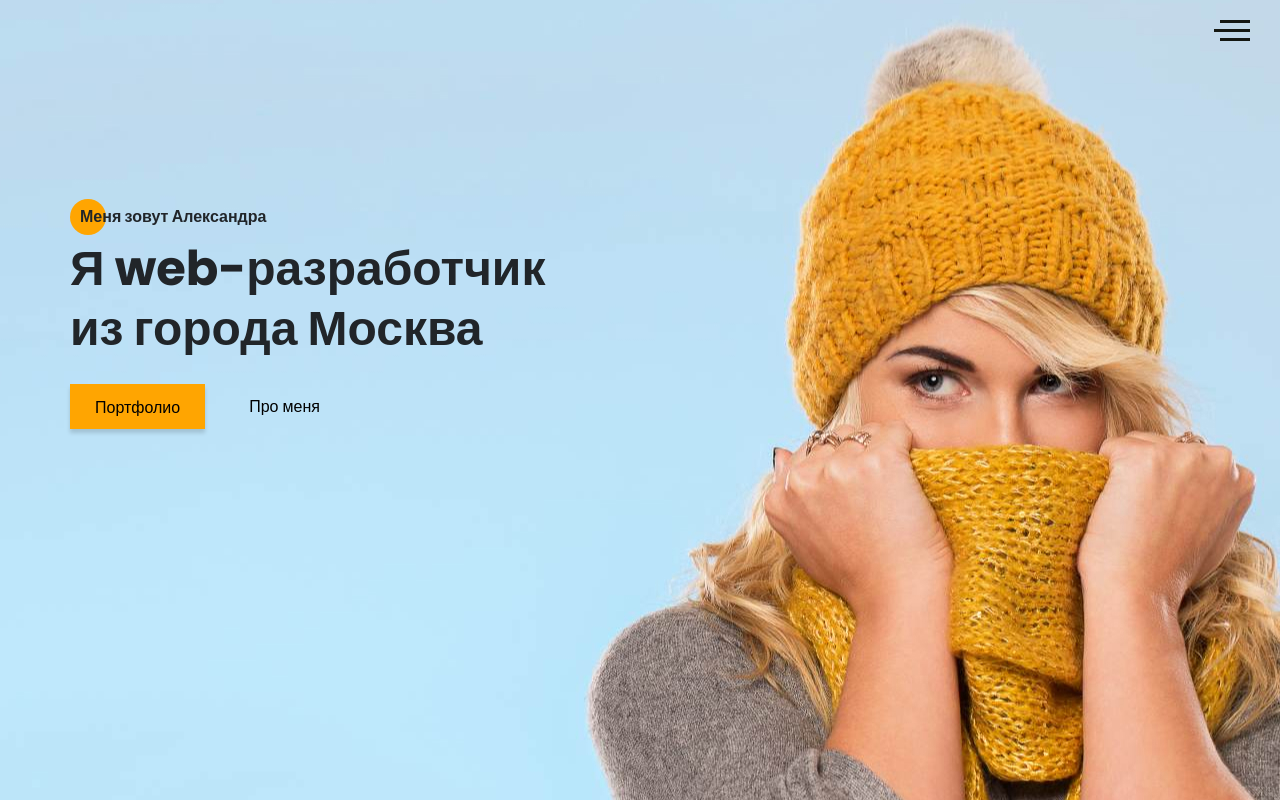
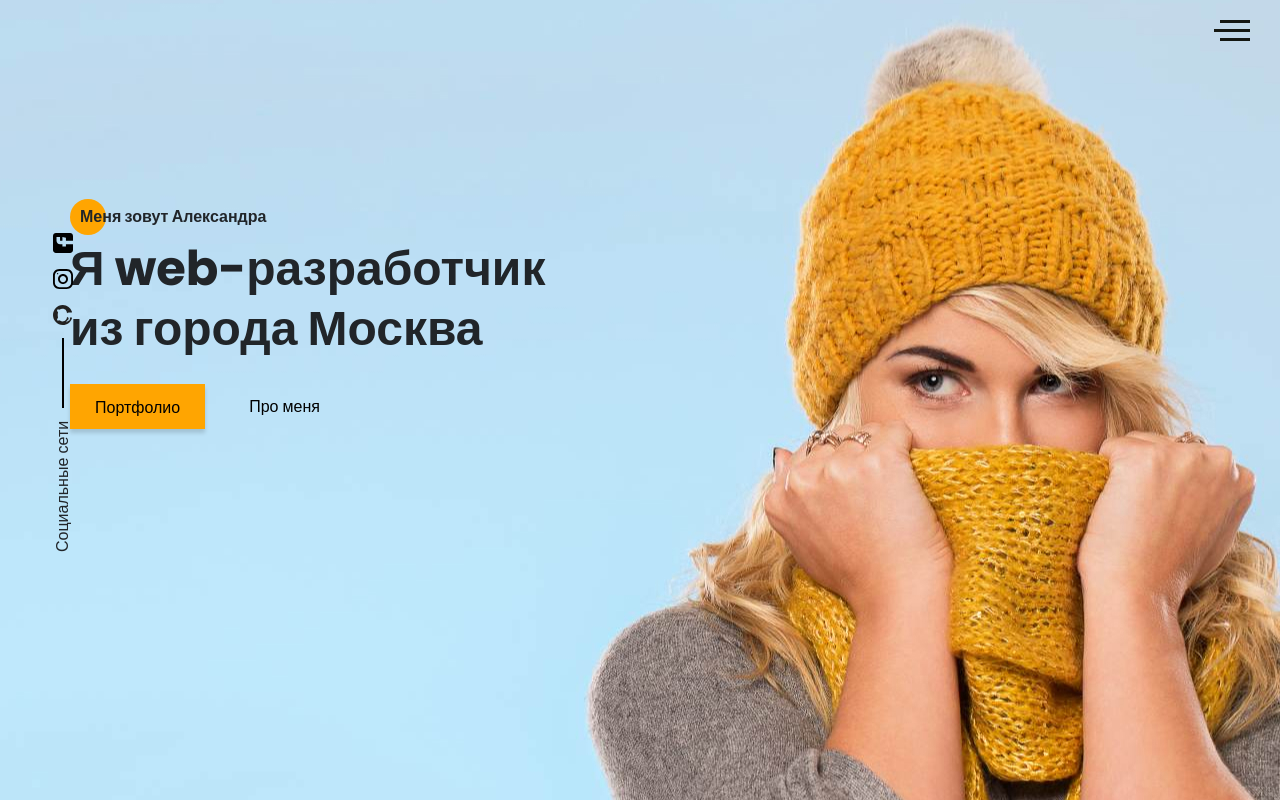
Before and after one commit to infonaut2016/aboutMe, a website: page src/index.html in a window 1280 px wide. Drawn offline with nearby package versions, Linux system fonts and the light colour scheme; files that its build step writes are made by us from their sources; files whose address does not match are found by name.

Commit message:
C-7 social nets added

```diff
--- a/src/index.html
+++ b/src/index.html
@@ -44,6 +44,13 @@
 	<link rel="stylesheet" href="css/style.min.css">
 </head>
 <body>
+    <aside class="sidepanel">
+        <a href="#" class="sidepanel__link"><img src="icons/social/facebook.svg" alt="facebook"></a>
+        <a href="#" class="sidepanel__link"><img src="icons/social/instagram.svg" alt="instagrm"></a>
+        <a href="#" class="sidepanel__link"><img src="icons/social/github.svg" alt="github"></a>
+        <div class="sidepanel__divider"></div>
+        <div class="sidepanel__text"><span>Социальные сети</span></div>
+    </aside>
 	<section class="promo">
 		<div class="hamburger">
 			<span></span>
--- /dev/null
+++ b/src/sass/blocks/_sidepanel.scss
@@ -0,0 +1,26 @@
+.sidepanel {
+    position: fixed;
+    top: 230px;
+    left: 50px;
+    display: flex;
+    flex-direction:  column;
+    justify-content: space-between;
+    align-items: center;
+    height: 340px;
+    z-index: 3;
+    &__divider {
+        width: 2px;
+        height: 70px;
+        background-color: #000;
+    }
+    &__text {
+        height: 150px;
+        width: 25px;
+        span {
+             transform: rotate(-90deg) translate(-30%, -260%);
+             display: block;
+             width: 150px;
+        }
+
+    }
+}
--- a/src/sass/style.scss
+++ b/src/sass/style.scss
@@ -30,3 +30,4 @@
 @import 'blocks/title';
 @import 'blocks/button';
 @import 'blocks/menu';
+@import 'blocks/sidepanel';
```
Also changed, not shown: dist/css/style.min.css, dist/index.html.
